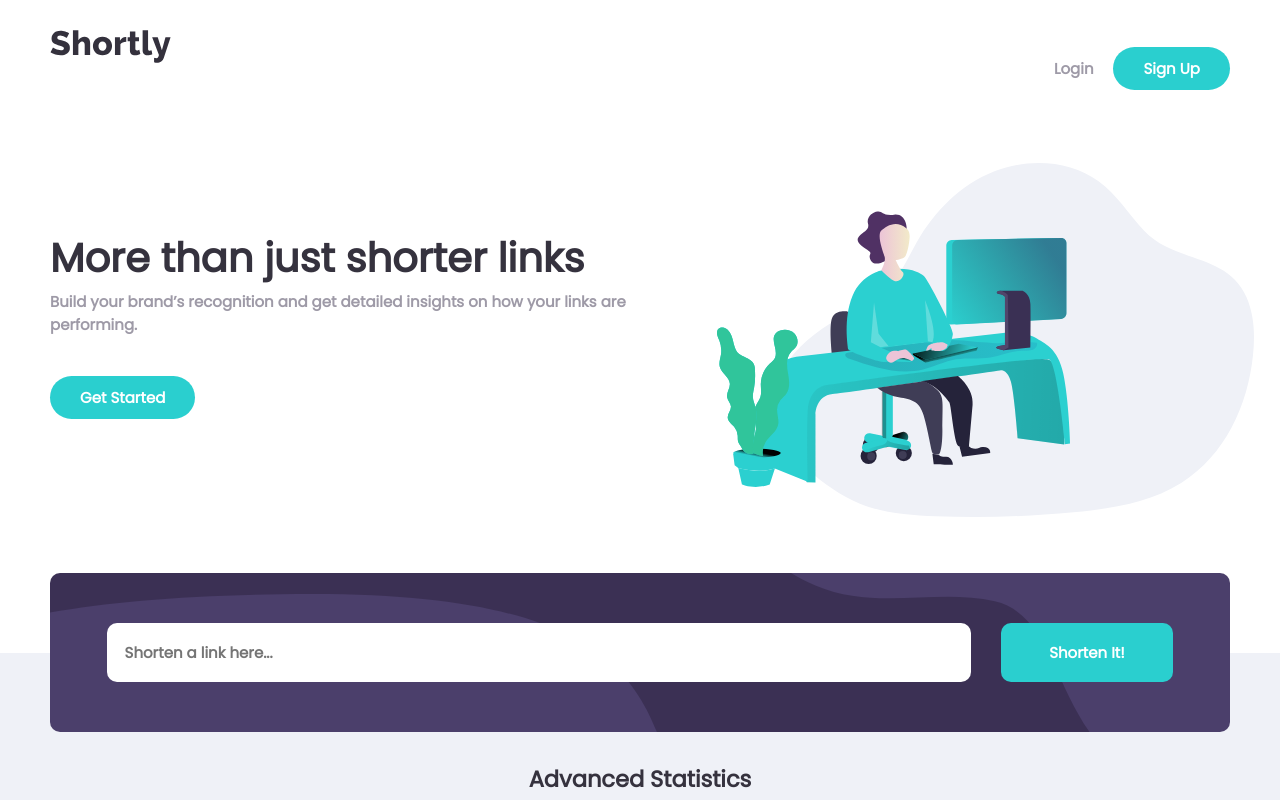
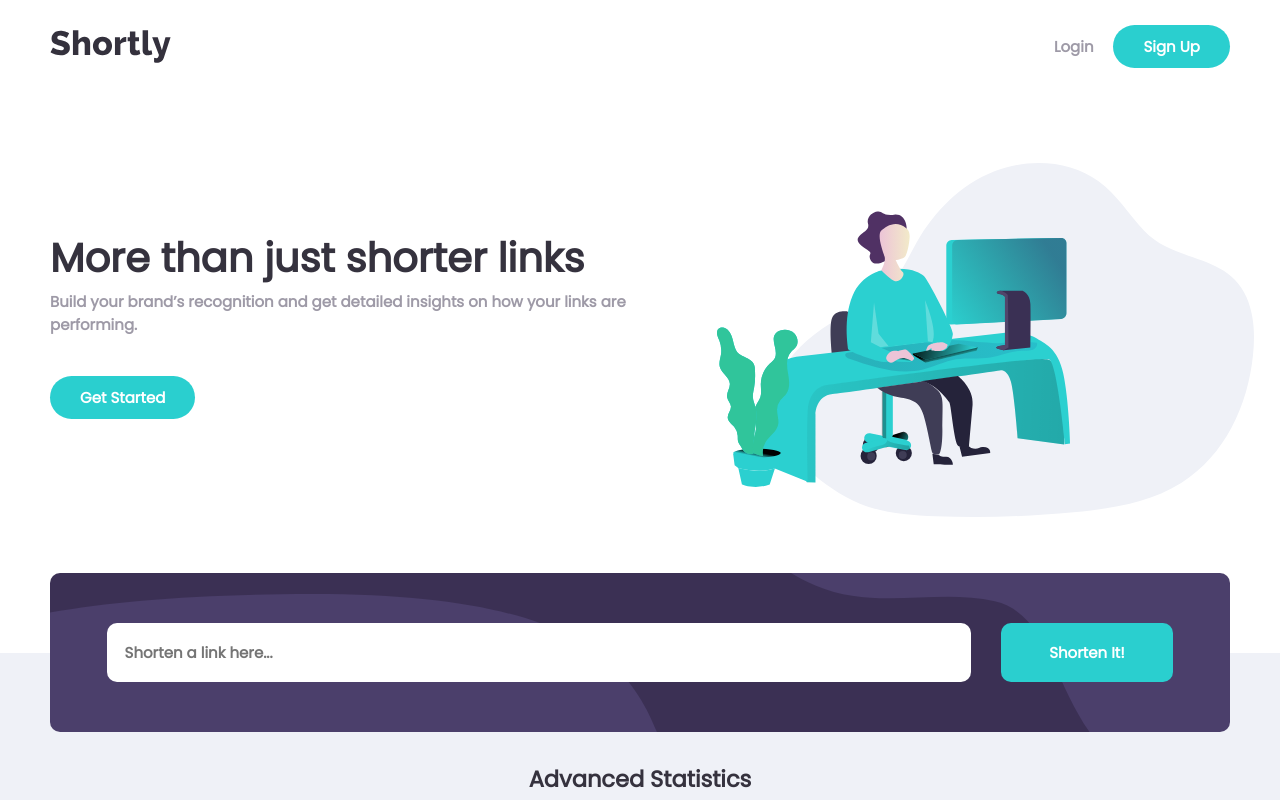
Before and after one commit to jpbast/Shortly, a React (Create React App) app: page / in a window 1280 px wide. Shown: the top 800 px of the page. Built offline with nearby package versions, Linux system fonts and the light colour scheme.

Commit message:
adapting navbar style to support  mobile menu

```diff
--- a/src/styles/style.css
+++ b/src/styles/style.css
@@ -165,7 +165,6 @@ h4 {
 }
 
 .navbar {
-    /* margin-top: 30px; */
     display: flex;
     position: relative;
     align-items: center;
@@ -181,6 +180,12 @@ h4 {
     float: right;
     position: absolute;
     right: 0;
+    align-items: center;
+    justify-content: center;
+}
+
+.nav-container {
+    display: flex;
     align-items: center;
 }
 
@@ -201,6 +206,7 @@ h4 {
     position: absolute;
     right: 0;
     display: none;
+    cursor: pointer
 }
 
 button {
@@ -233,7 +239,6 @@ button:hover {
     align-items: center;
     margin-top: 40px;
     gap: 6%;
-    /* justify-content: space-between; */
 }
 
 .description-container .button {
@@ -301,8 +306,6 @@ input {
     padding-bottom: 60px;
     background-color: var(--veryDarkViolet);
     display: flex;
-    /* gap: 120px; */
-    /* grid-template-columns: 1fr 2fr 0.5fr; */
     width: 100%;
     justify-content: space-between;
 }
@@ -430,7 +433,6 @@ a img:hover {
         flex-direction: column-reverse;
         margin-top: 0;
         gap: 0;
-        /* justify-content: center; */
         text-align: center;
     }
 
```
